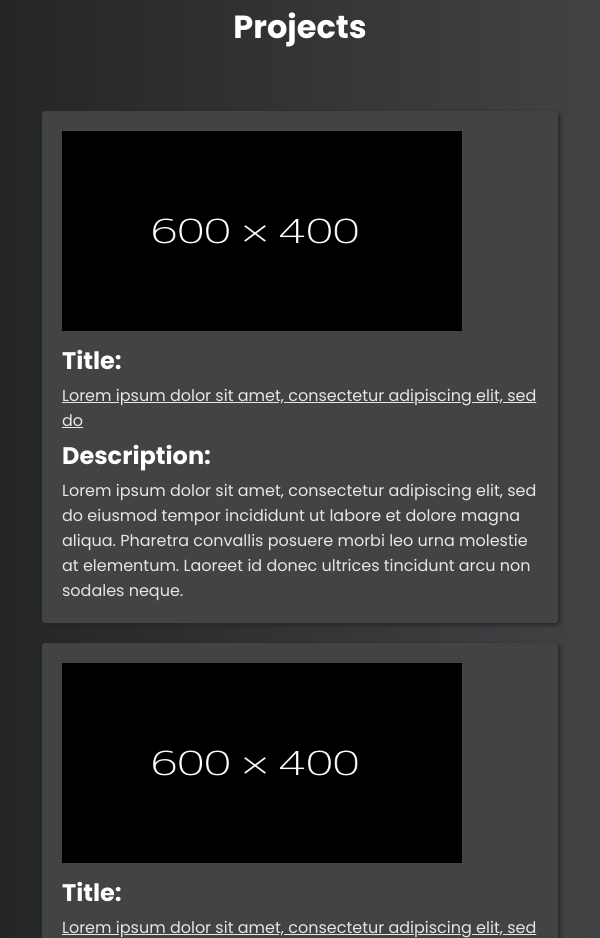
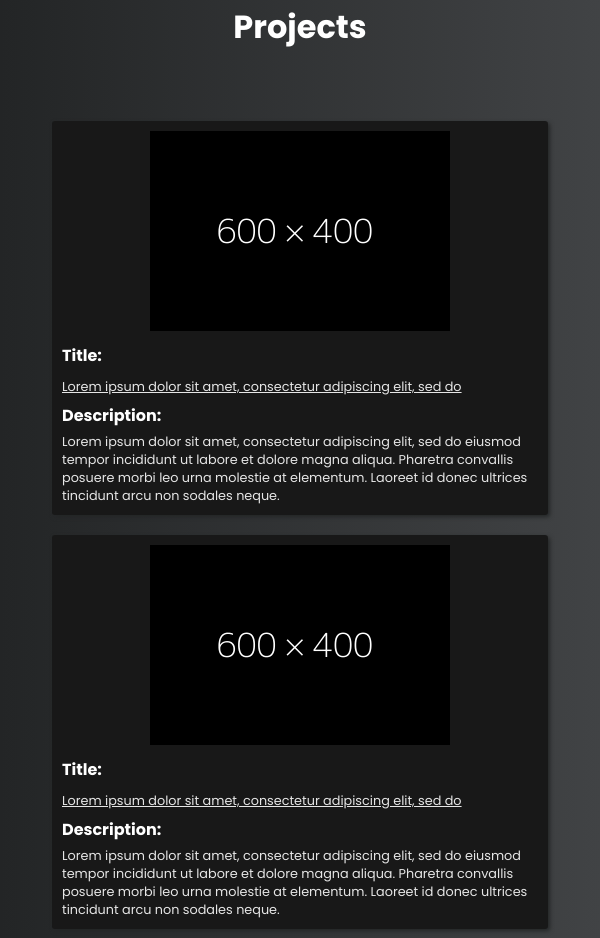
Before and after one commit to Anindra123/Anindra123.portfolio.github.io, a plain HTML site: page index.html in a window 600 px wide. Shown: the part 1979-2917 px from the top of the page. Drawn offline with Linux system fonts and the light colour scheme.

Commit message:
Responsive layout with media queries

```diff
--- a/index.html
+++ b/index.html
@@ -111,9 +111,6 @@
     <section class="projects">
       <h1 class="title">Projects</h1>
       <div class="project-container">
-        <div class="img-col">
-          <img src="images/dummy.png" alt="an image of the project" />
-        </div>
         <div class="description-col">
           <div class="title">
             <p>Title:</p>
@@ -131,12 +128,12 @@
             </p>
           </div>
         </div>
+        <div class="img-col">
+          <img src="images/dummy.png" alt="an image of the project" />
+        </div>
       </div>
 
       <div class="project-container">
-        <div class="img-col">
-          <img src="images/dummy.png" alt="an image of the project" />
-        </div>
         <div class="description-col">
           <div class="title">
             <p>Title:</p>
@@ -153,6 +150,9 @@
               Laoreet id donec ultrices tincidunt arcu non sodales neque.
             </p>
           </div>
+        </div>
+        <div class="img-col">
+          <img src="images/dummy.png" alt="an image of the project" />
         </div>
       </div>
     </section>
--- a/styles/styles.css
+++ b/styles/styles.css
@@ -5,7 +5,7 @@
   --grad2: #414345;
   --arrow-color: rgb(177, 177, 177);
   --arrow-color-hover: rgb(252, 252, 252);
-  --mobile-img-width: 400px;
+  --mobile-img-width: 300px;
   --mobile-img-height: 200px;
 }
 * {
@@ -114,7 +114,7 @@ nav {
 .prog-lang-container {
   display: grid;
   gap: 1em;
-  grid-template-columns: repeat(auto-fill, minmax(200px, 1fr));
+  grid-template-columns: repeat(auto-fit, minmax(200px, 1fr));
   padding-bottom: 50px;
 }
 
@@ -134,14 +134,10 @@ nav {
   color: white;
 }
 
-.prog-lang-container .item:hover {
-  background-color: var(--grad2);
-  filter: drop-shadow(5px 5px 2px var(--grad1));
-}
 .others-container {
   display: grid;
   gap: 1em;
-  grid-template-columns: repeat(auto-fill, minmax(150px, 1fr));
+  grid-template-columns: repeat(auto-fit, minmax(150px, 1fr));
   padding-bottom: 50px;
 }
 .others-container .item {
@@ -162,33 +158,22 @@ nav {
   color: white;
 }
 
-.others-container .item:hover {
-  background-color: var(--grad2);
-  filter: drop-shadow(5px 5px 2px var(--grad1));
-}
-.projects {
-  display: flex;
-  flex-direction: column;
-  align-items: center;
-}
-
 .projects h1 {
   color: white;
   font-size: 2rem;
   padding: 0 0 50px 0;
+  text-align: center;
 }
-.projects .project-container {
+.project-container {
   padding: 20px;
   background-color: var(--grad2);
   filter: drop-shadow(2px 2px 2px var(--grad1));
-  margin: 10px;
-  align-self: center;
+  margin: 20px;
   border-radius: 0.2em;
   transition: 0.2s;
-}
-.project-container img {
-  width: var(--mobile-img-width);
-  height: var(--mobile-img-height);
+  display: flex;
+  align-items: center;
+  justify-content: space-evenly;
 }
 
 .project-container .description-col .title p {
@@ -212,11 +197,6 @@ nav {
 .project-container .description-col .description p {
   color: rgb(230, 230, 230);
   font-size: 1rem;
-}
-
-.project-container:hover {
-  transform: translate(-5px, -10px);
-  filter: drop-shadow(5px 5px 2px var(--grad1));
 }
 
 .contacts .title {
@@ -243,6 +223,80 @@ nav {
   flex-direction: column;
   align-items: center;
 }
-.contacts svg:hover {
-  fill: rgb(165, 165, 165);
+
+@media all and (min-width: 600px) {
+  .prog-lang-container .item:hover {
+    background-color: var(--grad2);
+    filter: drop-shadow(5px 5px 2px var(--grad1));
+  }
+  .others-container .item:hover {
+    background-color: var(--grad2);
+    filter: drop-shadow(5px 5px 2px var(--grad1));
+  }
+  .project-container:hover {
+    transform: translate(-5px, -10px);
+    filter: drop-shadow(5px 5px 2px var(--grad1));
+  }
+  .contacts svg:hover {
+    fill: rgb(165, 165, 165);
+  }
 }
+
+@media all and (max-width: 900px) {
+  .project-container {
+    padding: 10px;
+    background-color: var(--grad2);
+    filter: drop-shadow(2px 2px 2px var(--grad1));
+    align-self: center;
+    border-radius: 0.2em;
+    display: flex;
+    flex-direction: column-reverse;
+    align-items: center;
+  }
+}
+
+@media all and (max-width: 700px) {
+  .prog-lang-container .item {
+    background-color: #181818;
+    border-radius: 0.5em;
+  }
+  .others-container .item {
+    background-color: #181818;
+    border-radius: 0.5em;
+  }
+  .project-container {
+    padding: 10px;
+    background-color: #181818;
+    align-self: center;
+    border-radius: 0.2em;
+    display: flex;
+    flex-direction: column-reverse;
+    align-items: center;
+  }
+  .project-container img {
+    width: var(--mobile-img-width);
+    height: var(--mobile-img-height);
+  }
+  .project-container .description-col .title p {
+    font-weight: bold;
+    color: white;
+    padding: 5px 0px 5px 0px;
+    font-size: 1rem;
+  }
+
+  .project-container .description-col .title a {
+    color: rgb(230, 230, 230);
+    font-size: 0.8rem;
+  }
+  .project-container .description-col .description .heading {
+    font-weight: bold;
+    color: white;
+    padding: 5px 0px 5px 0px;
+    font-size: 1rem;
+  }
+
+  .project-container .description-col .description p {
+    color: rgb(230, 230, 230);
+    font-size: 0.8rem;
+  }
+}
```
